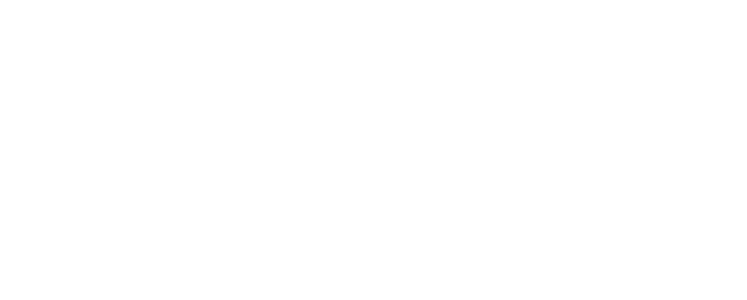
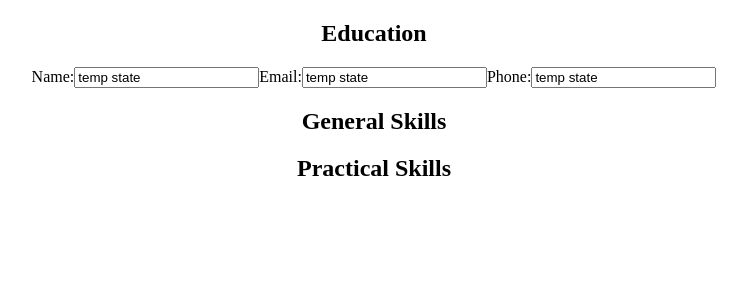
Before and after one commit to sethakirafeldman/cv-project, a React (Create React App) app: page / in a window 1280 px wide. Shown: the top 300 px of the page, without its empty margins (266-1013 px from the left). Built offline with nearby package versions, Linux system fonts and the light colour scheme.

Commit message:
new components and start of form

```diff
--- a/src/App.js
+++ b/src/App.js
@@ -1,11 +1,38 @@
+import React from "react";
 import './App.css';
+import './styles.css';
+import Education from "./Components/Education";
+import General from './Components/General';
+import Practical from './Components/Practical';
 
-function App() {
+class App extends React.Component {
+  constructor(props) {
+    super(props);
+    this.handleChange = this.handleChange.bind(this);
+    this.handleSubmit = this.handleSubmit.bind(this);
+}
+
+  handleChange() {
+    console.log();
+  }
+
+  handleSubmit() {
+    console.log(`submit`);
+  }
+
+  render() {
   return (
     <div className="App">
+        <Education
+            handleChange = {this.handleChange}
+            handleSubmit = {this.handleSubmit}
+        />
+        <General />
+        <Practical />
+    </div>
+  )
+  }
 
-    </div>
-  );
 }
 
 export default App;
--- /dev/null
+++ b/src/Components/Education.js
@@ -0,0 +1,40 @@
+import React from "react";
+
+class Education extends React.Component {
+    constructor(props) {
+        super(props);
+    }
+
+    // A section to add general information like name, email, phone number.
+    render() {
+        return (
+        <section>
+            <h1>Education</h1>
+            <form onSubmit={this.props.handleSubmit}>
+                <label>Name:</label>
+                <input
+                    type="text"
+                    value="temp state"
+                    onChange={this.props.handleChange}
+                >
+                </input>
+                <label>Email:</label>
+                <input
+                    type="text"
+                    value="temp state"
+                    onChange={this.props.handleChange}
+                >
+                </input>
+                <label>Phone:</label>
+                <input
+                    type="text"
+                    value="temp state"
+                    onChange={this.props.handleChange}
+                >
+                </input>
+            </form>
+        </section>)
+    }
+}
+
+export default Education;
--- /dev/null
+++ b/src/Components/General.js
@@ -0,0 +1,14 @@
+import React from "react";
+
+class General extends React.Component {
+    // A section to add your educational experience (school name, title of study, date of study)
+    render() {
+        return (
+        <section>
+            <h1>General Skills</h1>
+        </section>
+        )
+    }
+}
+
+export default General;
--- /dev/null
+++ b/src/Components/Practical.js
@@ -0,0 +1,14 @@
+import React from "react";
+
+class Practical extends React.Component {
+    // A section to add practical experience (company name, position title, main tasks of your jobs, date from and until when you worked for that company)
+    render() {
+        return (
+        <section>
+            <h1>Practical Skills</h1>
+        </section>
+        )
+    }
+}
+
+export default Practical;
--- a/src/index.js
+++ b/src/index.js
@@ -1,6 +1,6 @@
 import React from 'react';
 import ReactDOM from 'react-dom/client';
-import './index.css';
+import styles from '../src/styles'
 import App from './App';
 
 const root = ReactDOM.createRoot(document.getElementById('root'));
```
Also changed, not shown: src/styles.css (added).
